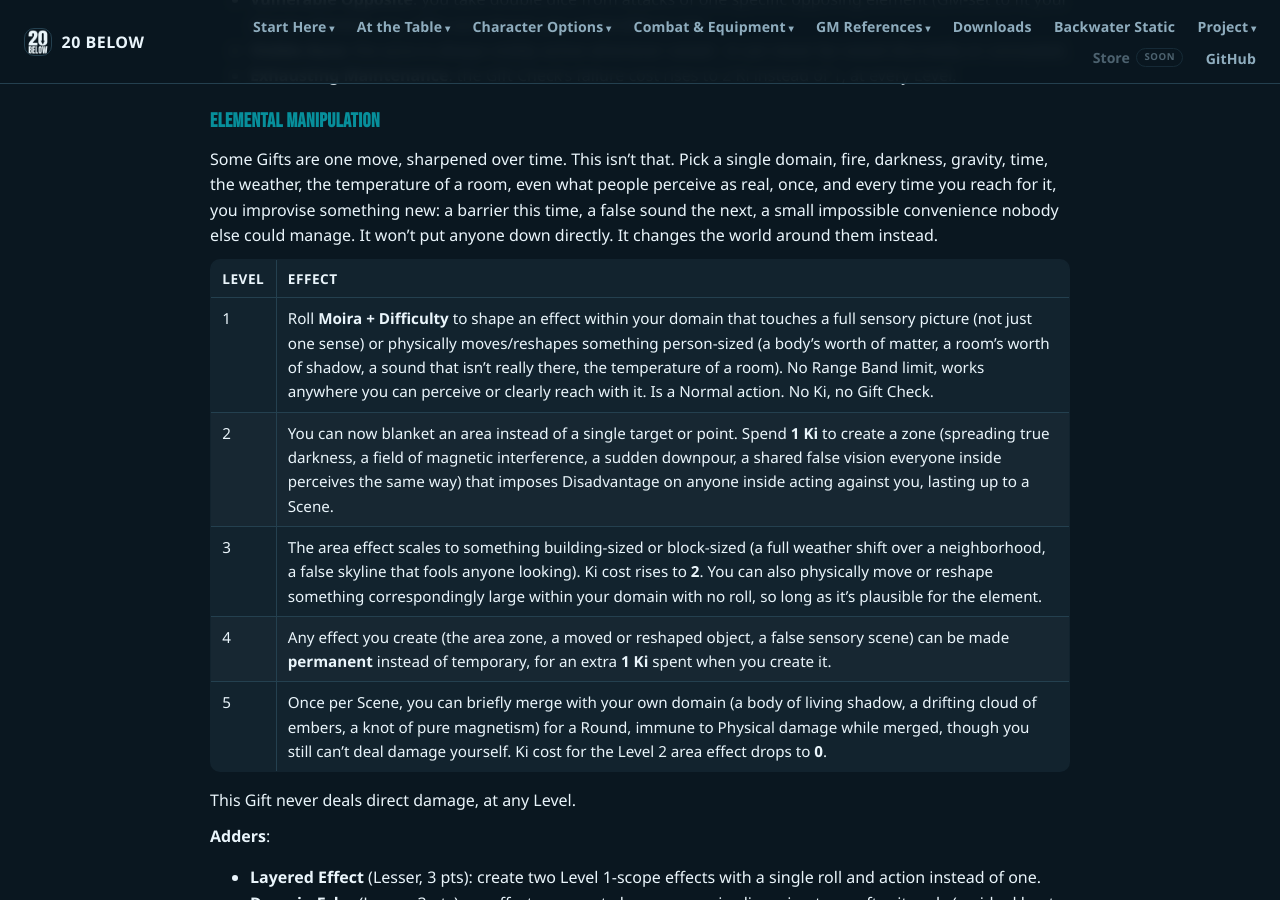
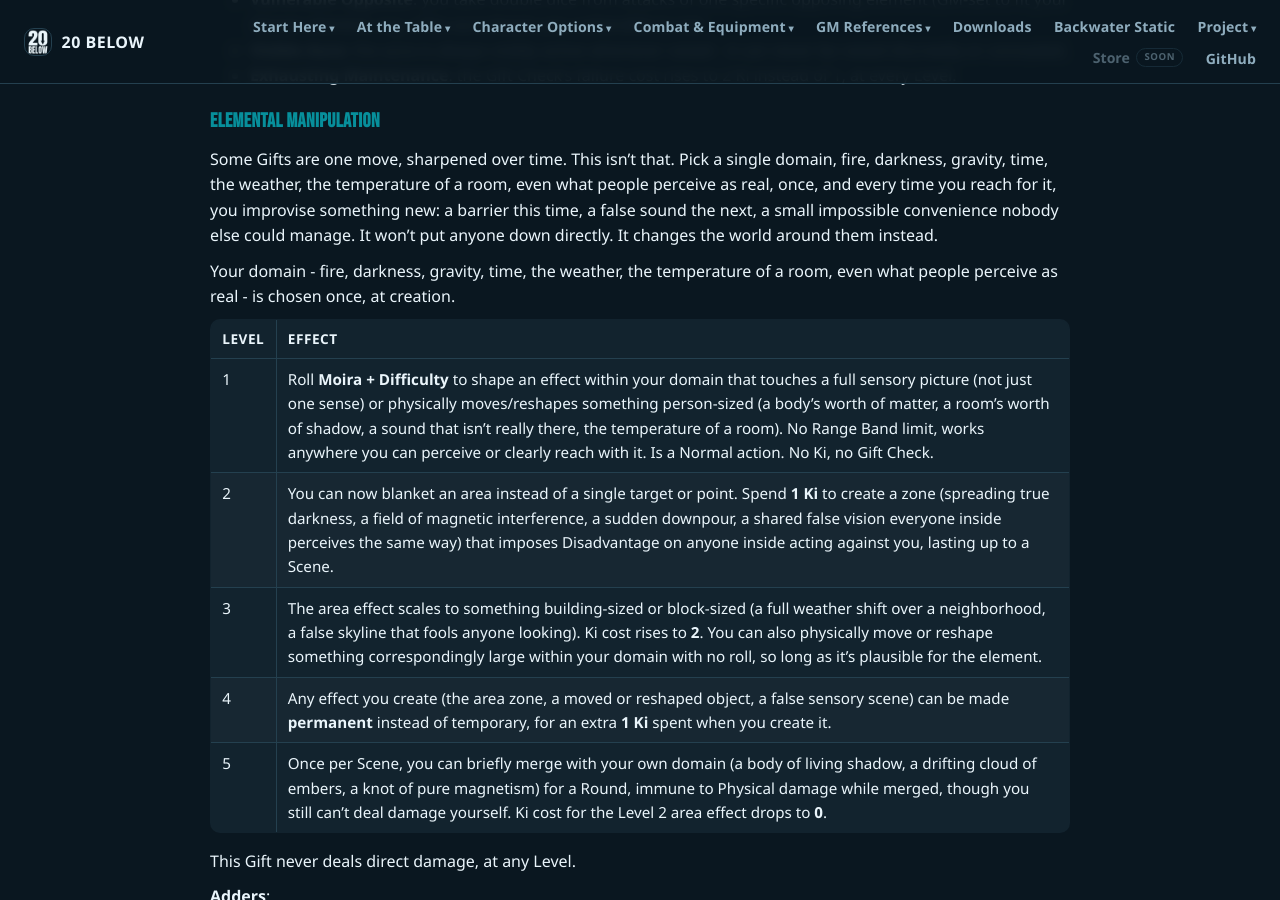
Before and after one commit to feralucce/20_Below, a Jekyll site: the page built from rules/gifts.md, in a window 1280 px wide and 900 px high, scrolled down 20658 px. Built offline with Jekyll 4.4.1, drawn with Linux system fonts in a browser that asks for light colours; our own code applies the rules of GitHub Pages for plain Markdown files.

Commit message:
Give Elemental Manipulation's domain a box of its own
The domain was chosen at creation like Elemental Aura's element, but
the rule lived inside the flavour paragraph as "Pick a single domain,
... once", which derive-describe-spec.py does not read as a creation
rule - so the creator never asked, and a domain the character carries
had nowhere to be written down.

Lifting the rule out fixes both: the derive check now finds 12 gifts
rather than 11, and the field appears the moment a level is bought.

Co-Authored-By: Claude Opus 5 <noreply@anthropic.com>

```diff
--- a/app/describe-spec.js
+++ b/app/describe-spec.js
@@ -66,6 +66,7 @@ export const GIFT_DESCRIBE = {
   'Cybernetics': { prompt: 'What is installed, and where?', count: one },
   'Drone Swarm': { prompt: 'What are the drones?', count: one },
   'Elemental Aura': { prompt: 'Which element, and what does it look like?', count: one },
+  'Elemental Manipulation': { prompt: 'Which domain do you command?', count: one },
   'Forcefield': { prompt: 'What does it look like when it comes up?', count: one },
   'Heightened Senses': { prompt: 'Which sense?', count: one },
   'Necromancy': { prompt: 'What do your raised dead look like?', count: one },
--- a/rules/gifts.md
+++ b/rules/gifts.md
@@ -499,6 +499,8 @@ Activating the aura is a Slow action. **Maintaining it requires a [Gift Check](#
 ### Elemental Manipulation
 
 Some Gifts are one move, sharpened over time. This isn't that. Pick a single domain, fire, darkness, gravity, time, the weather, the temperature of a room, even what people perceive as real, once, and every time you reach for it, you improvise something new: a barrier this time, a false sound the next, a small impossible convenience nobody else could manage. It won't put anyone down directly. It changes the world around them instead.
+
+Your domain - fire, darkness, gravity, time, the weather, the temperature of a room, even what people perceive as real - is chosen once, at creation.
 
 | Level | Effect |
 |---|---|
```
